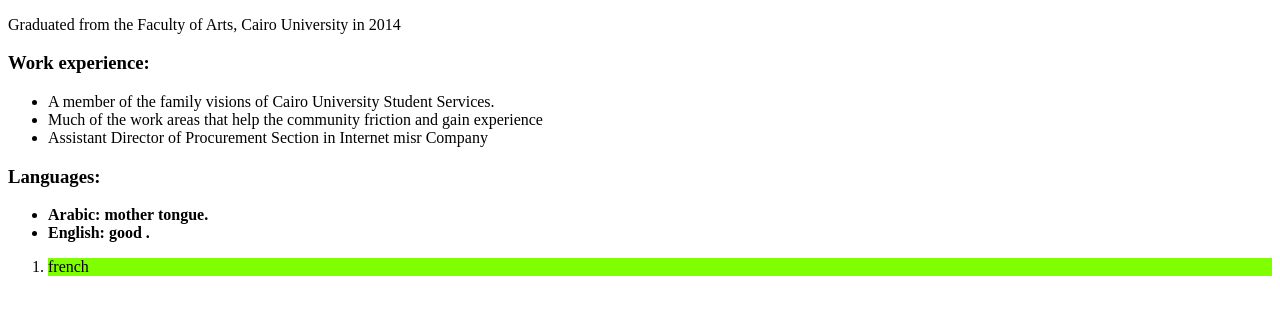
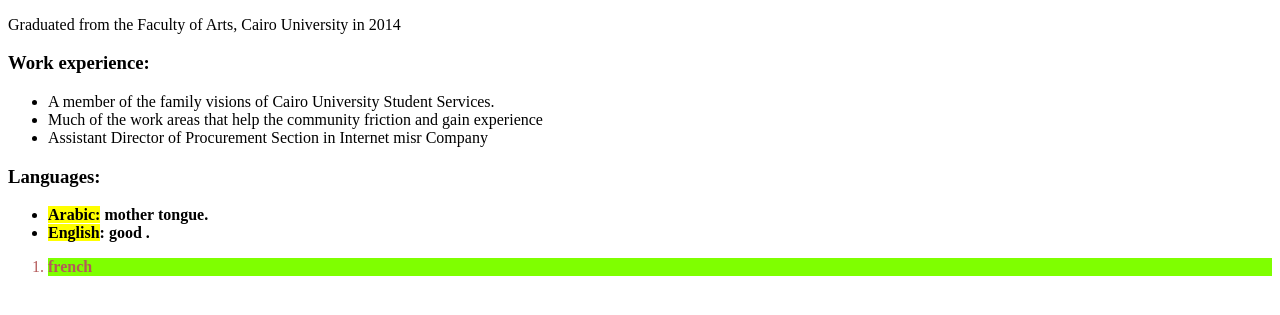
Before and after one commit to Amrabdelfatah0/FirstRepo, a plain HTML site: page kasheda/index.html in a window 1280 px wide. Shown: the part 317-632 px from the top of the page. Drawn offline with Linux system fonts and the light colour scheme.

Commit message:
first commit

```diff
--- a/kasheda/index.html
+++ b/kasheda/index.html
@@ -15,7 +15,8 @@
     <div class="a">
     <img src='https://via.placeholder.com/150/f00' alt='photo' width="200">
 
-        <h1>Amr Mohamed</h1>
+    <h1 >
+    </i>Amr Mohamed</h1>
     </div>
     <h3>Education</h3>
         <p>Graduated from the Faculty of Arts, Cairo University in 2014 </p>
@@ -28,13 +29,11 @@
         </ul>
     <h3>Languages:</h3>
         <ul>
-        <li><b>Arabic: mother tongue.</b></li>
-
-
-        <li style="background: bottom;"><b>English: good .</b></li>
+        <li><b><mark>Arabic:</mark> mother tongue.</b></li>
+        <li style="font-family: content: '\e8a1';;"><b><mark>English</mark>: good .</b></li>
         </ul>
     <ol>
-        <li style="background: chartreuse;">french</li>
+        <li style="background: chartreuse; color: rgb(180, 89, 89);</i>"><b>french</b></li>
     </ol>
 
 </body>
```
Lines whose indentation alone changed are shown as unchanged.
